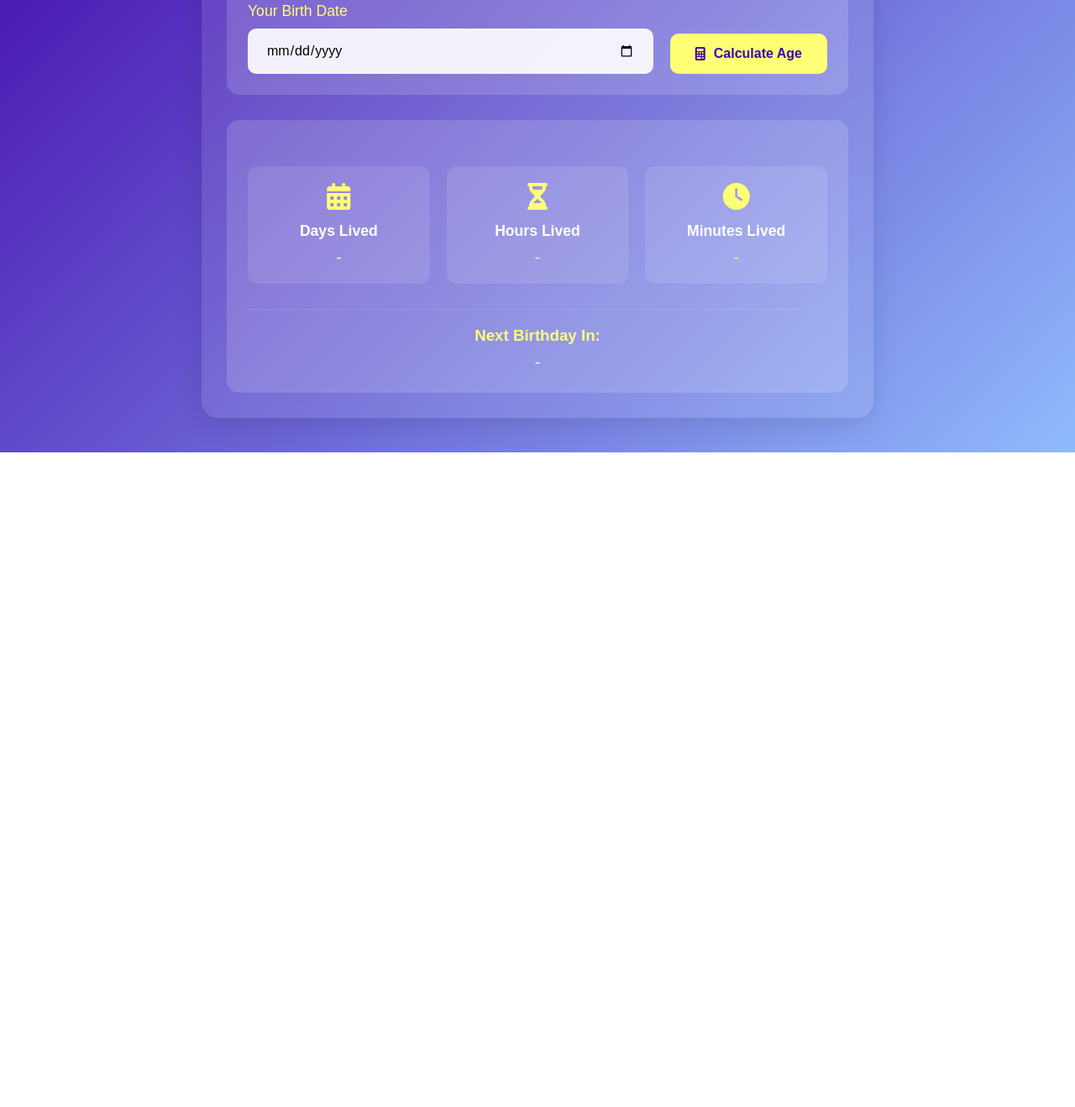
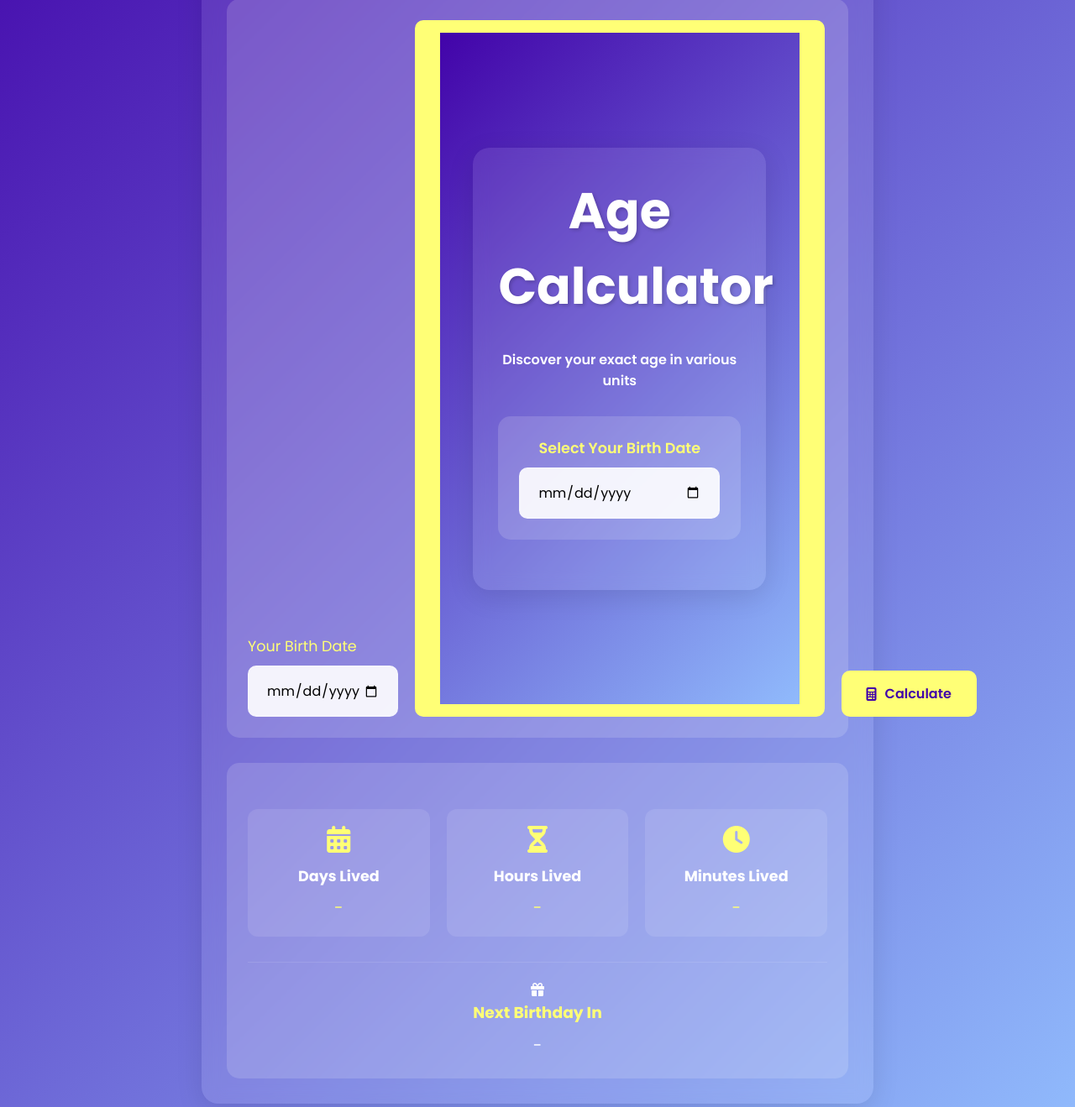
Before and after one commit to ARYANKAWALE/Age-Calculator, a plain HTML site: page index.html in a window 1280 px wide. Shown: the part 261-1580 px from the top of the page at 84% size. Before the commit the page ends 800 px from the top, so only its background shows below. Drawn offline with Linux system fonts and the light colour scheme.

Commit message:
index.html

```diff
--- a/index.html
+++ b/index.html
@@ -5,8 +5,7 @@
     <meta name="viewport" content="width=device-width, initial-scale=1.0">
     <title>Advanced Age Calculator</title>
     <link rel="stylesheet" href="styles.css">
-    <link rel="stylesheet" href="https://cdnjs.cloudflare.com/ajax/libs/font-awesome/6.5.1/css/all.min.css">
-</head>
+    <link rel="stylesheet" href="https://cdnjs.cloudflare.com/ajax/libs/fo
 <body>
     <div class="container">
         <div class="calculator">
@@ -16,7 +15,72 @@
                     <label for="date">Your Birth Date</label>
                     <input type="date" id="date">
                 </div>
+                <button onclick="calculateAge()"><!DOCTYPE html>
+<html lang="en">
+<head>
+    <meta charset="UTF-8">
+    <meta name="viewport" content="width=device-width, initial-scale=1.0">
+    <title>Advanced Age Calculator</title>
+    <link rel="stylesheet" href="styles.css">
+    <link rel="stylesheet" href="https://cdnjs.cloudflare.com/ajax/libs/font-awesome/6.5.1/css/all.min.css">
+    <link href="https://fonts.googleapis.com/css2?family=Poppins:wght@300;400;500;600;700&display=swap" rel="stylesheet">
+</head>
+<body>
+    <div class="container">
+        <div class="calculator">
+            <div class="header">
+                <h1>Age Calculator</h1>
+                <p class="subtitle">Discover your exact age in various units</p>
+            </div>
+            <div class="input-box">
+                <div class="date-input">
+                    <label for="date">Select Your Birth Date</label>
+                    <input type="date" id="date">
+                </div>
                 <button onclick="calculateAge()">
+                    <i class="fas fa-calculator"></i> Calculate
+                </button>
+            </div>
+            <div class="results-container">
+                <div class="main-result">
+                    <p id="result"></p>
+                </div>
+                <div class="detailed-results">
+                    <div class="result-card">
+                        <div class="card-icon">
+                            <i class="fas fa-calendar-days"></i>
+                        </div>
+                        <h3>Days Lived</h3>
+                        <p id="days-lived">-</p>
+                    </div>
+                    <div class="result-card">
+                        <div class="card-icon">
+                            <i class="fas fa-hourglass-half"></i>
+                        </div>
+                        <h3>Hours Lived</h3>
+                        <p id="hours-lived">-</p>
+                    </div>
+                    <div class="result-card">
+                        <div class="card-icon">
+                            <i class="fas fa-clock"></i>
+                        </div>
+                        <h3>Minutes Lived</h3>
+                        <p id="minutes-lived">-</p>
+                    </div>
+                </div>
+                <div class="next-birthday">
+                    <div class="birthday-icon">
+                        <i class="fas fa-gift"></i>
+                    </div>
+                    <h3>Next Birthday In</h3>
+                    <p id="next-birthday-countdown">-</p>
+                </div>
+            </div>
+        </div>
+    </div>
+    <script src="script.js"></script>
+</body>
+</html>
                     <i class="fas fa-calculator"></i> Calculate Age
                 </button>
             </div>
```
